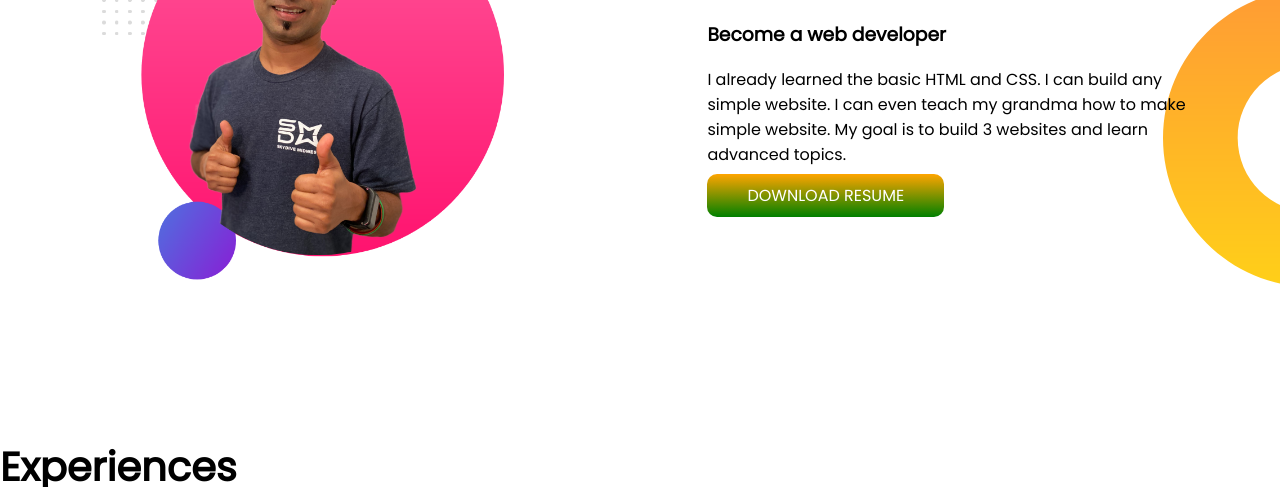
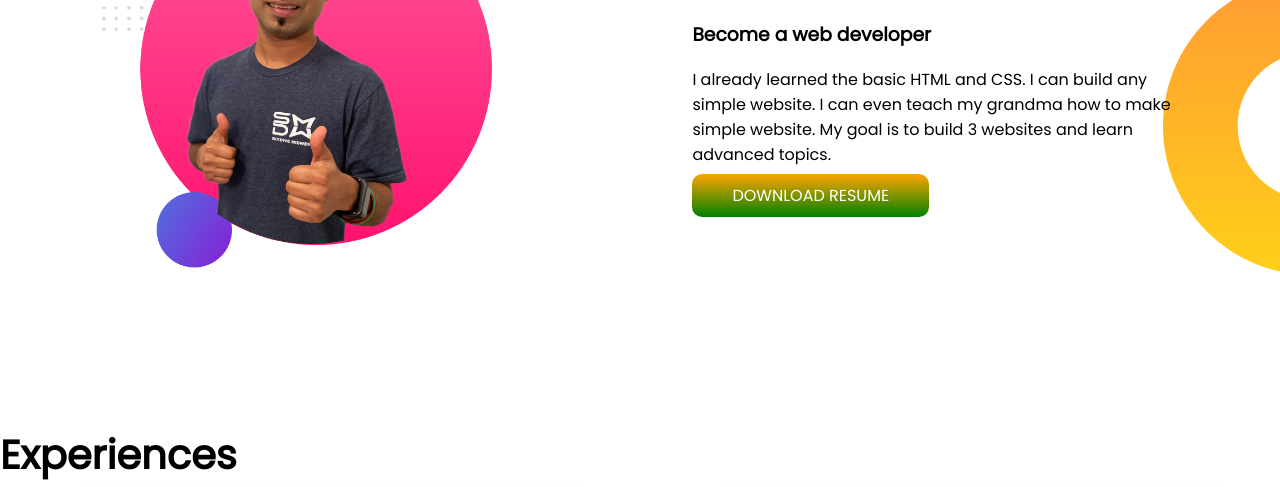
Before and after one commit to alamin00006/developer-portfolio, a plain HTML site: page index.html in a window 1280 px wide. Shown: the part 725-1212 px from the top of the page. Drawn offline with Linux system fonts and the light colour scheme.

Commit message:
new update

```diff
--- a/style.css
+++ b/style.css
@@ -77,7 +77,7 @@ footer p{
     font-size: 35px;
 }
 .half-width-right{
-    margin-right: 70px;
+    margin-right: 100px;
 }
 .final-banner h1{
 font-size: 40px;
```
